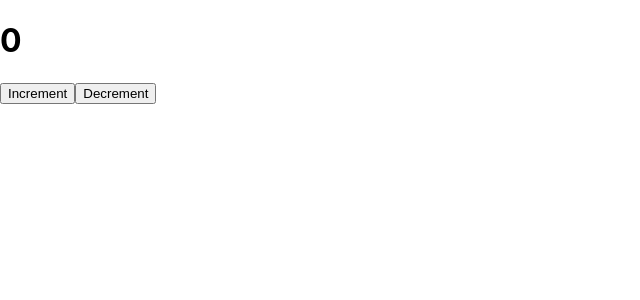
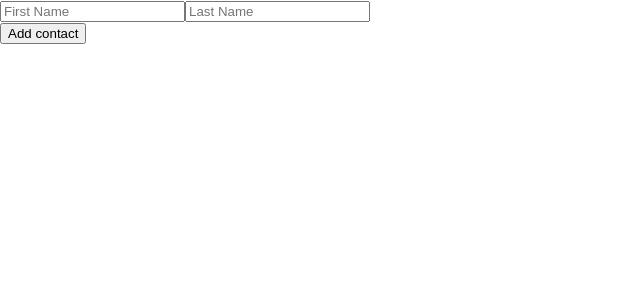
Before and after one commit to shirkedarshan/React-Practice-with-Add-To-Cart, a React (Create React App) app: page / in a window 1280 px wide. Shown: the top 300 px of the page, without its empty margins (0-640 px from the left). Built offline with nearby package versions, Linux system fonts and the light colour scheme.

Commit message:
Hooks : useState() Part 3

```diff
--- a/src/App.js
+++ b/src/App.js
@@ -1,46 +1,44 @@
 import React, {useState} from "react"
 
-// Convert the class below to a functional component that uses the useState hook to initalize a count vartiable to 0 and display the count on the screen.
-// Don't worry about the part where the button changes the count quite yet, that's what you're here to learn about!
+function App() {
+    const [inputData, setInputData] = useState({firstName: "", lastName: ""})
+    const [contactsData, setContactsData] = useState([])
 
-function App() {
-    const [count, setCount] = useState(0)
-    const [answer, setAnswer] = useState("Yes")
-
-    function increment() {
-        setCount(prevCount => prevCount + 1)
+    function handleChange(event) {
+        const {name, value} = event.target
+        setInputData(prevInputData => ({...prevInputData, [name]: value}))
     }
 
-    function decrement() {
-        setCount(prevCount => prevCount - 1)
+    function handleSubmit(event) {
+        event.preventDefault()
+        setContactsData(prevContacts => [...prevContacts, inputData])
+        console.log( inputData )
+
     }
 
+    const contacts = contactsData.map(contact => <h2 key={contact.firstName + contact.lastName}>{contact.firstName} {contact.lastName}</h2>)
+
     return (
-        <div>
-            <h1>{count}</h1>
-            <button onClick={increment}>Increment</button>
-            <button onClick={decrement}>Decrement</button>
-        </div>
+        <>
+            <form onSubmit={handleSubmit}>
+                <input
+                    placeholder="First Name"
+                    name="firstName"
+                    value={inputData.firstName}
+                    onChange={handleChange}
+                />
+                <input
+                    placeholder="Last Name"
+                    name="lastName"
+                    value={inputData.lastName}
+                    onChange={handleChange}
+                />
+                <br />
+                <button>Add contact</button>
+            </form>
+            {contacts}
+        </>
     )
 }
 
-// class App extends React.Component {
-//     constructor() {
-//         super()
-//         this.state = {
-//             count: 0,
-//             answer: "Yes"
-//         }
-//     }
-
-//     render() {
-//         return (
-//             <div>
-//                 <h1>{this.state.count}</h1>
-//                 <button>Change!</button>
-//             </div>
-//         )
-//     }
-// }
-
 export default App
```
Also changed, not shown: 1 other file (tests, documents, lock files or other folders).
